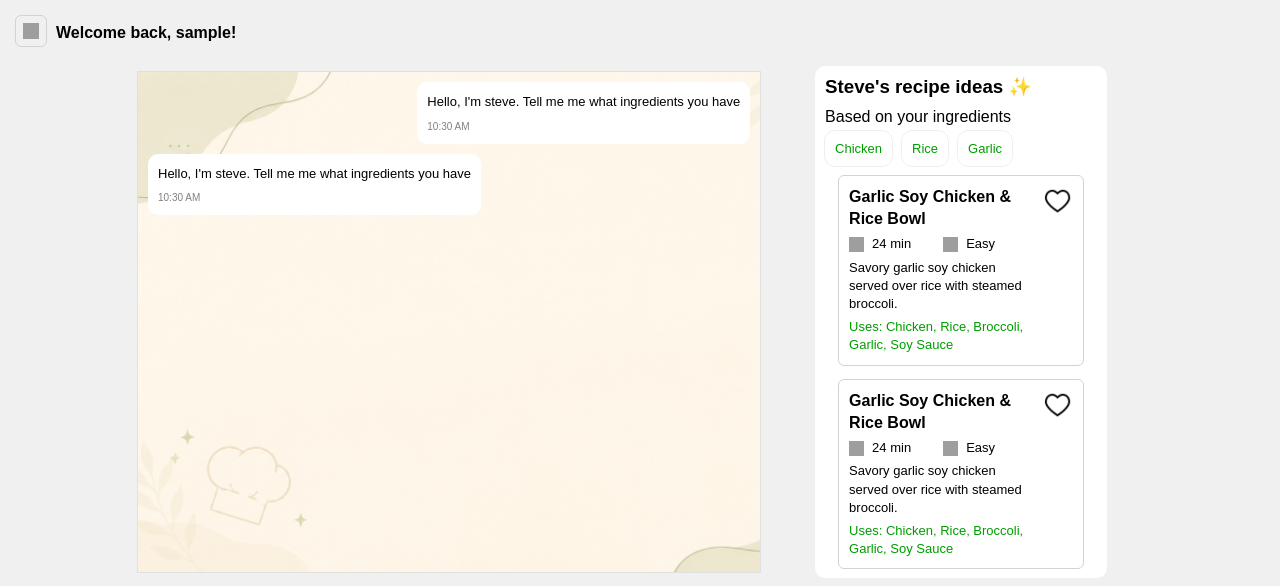
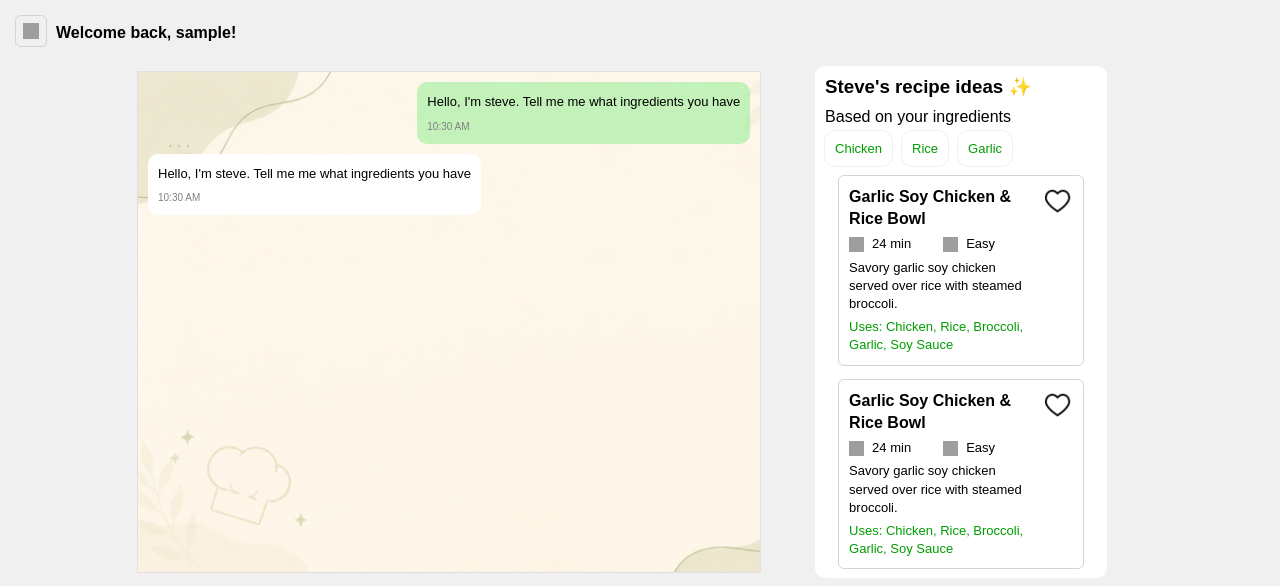
Before and after one commit to 001grindpa/Steve, a FastAPI app: page / in a window 1280 px wide. Shown: the top 586 px of the page. Run offline with FastAPI, Linux system fonts and the light colour scheme; the visitor is signed in with stand-in values (Sample User, id 1); parts of the project's set-up code (start-up, migrations or seed data) failed here and were passed over; grey boxes are pictures that could not be loaded.

Commit message:
update: updating app state

```diff
--- a/static/css/steve.css
+++ b/static/css/steve.css
@@ -653,7 +653,7 @@ main .section-cont-2 .about-cont .one .content div {
 #index .block-2 .chat-area .user-cont .user {
     padding: 10px;
     width: fit-content;
-    background-color: white;
+    background-color: var(--very-faint-green);
     border-radius: 10px;
     line-height: 1.5;
     margin-left: auto;
```
